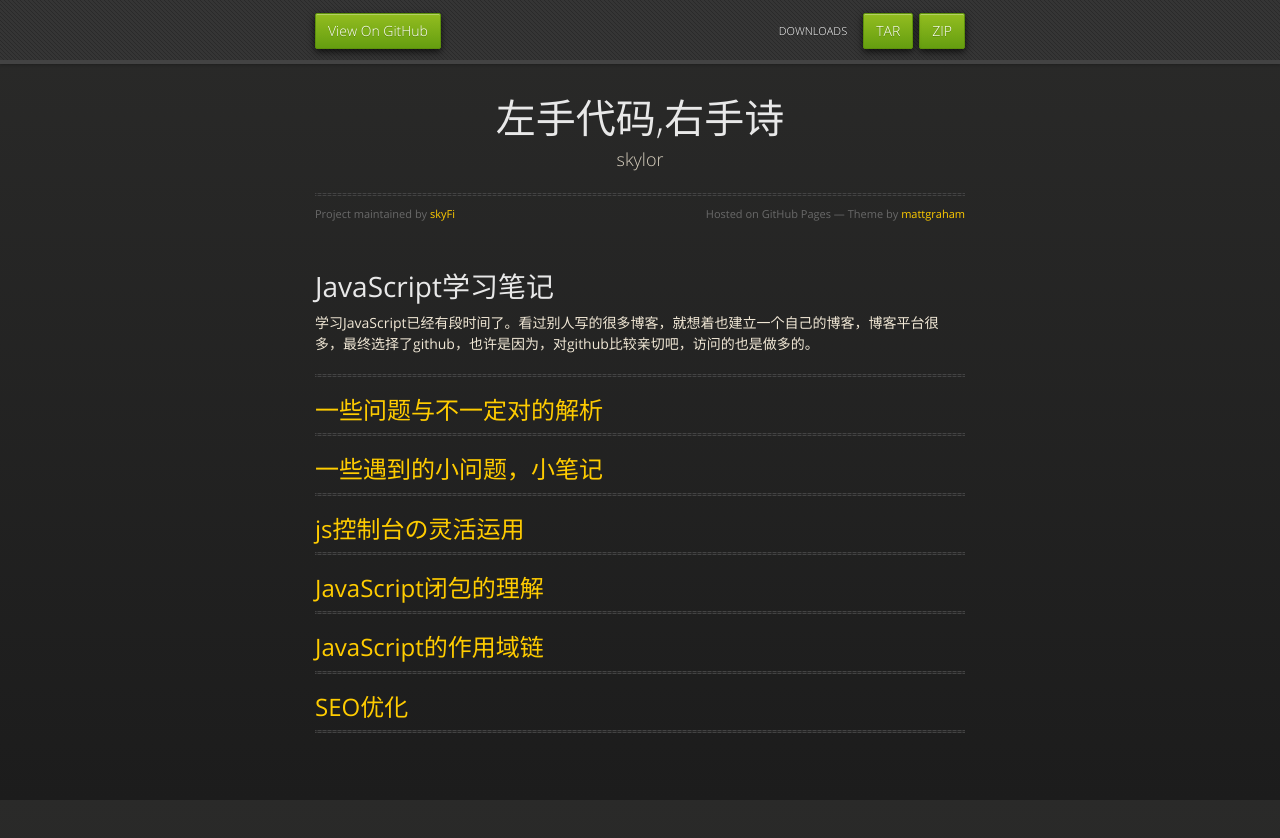
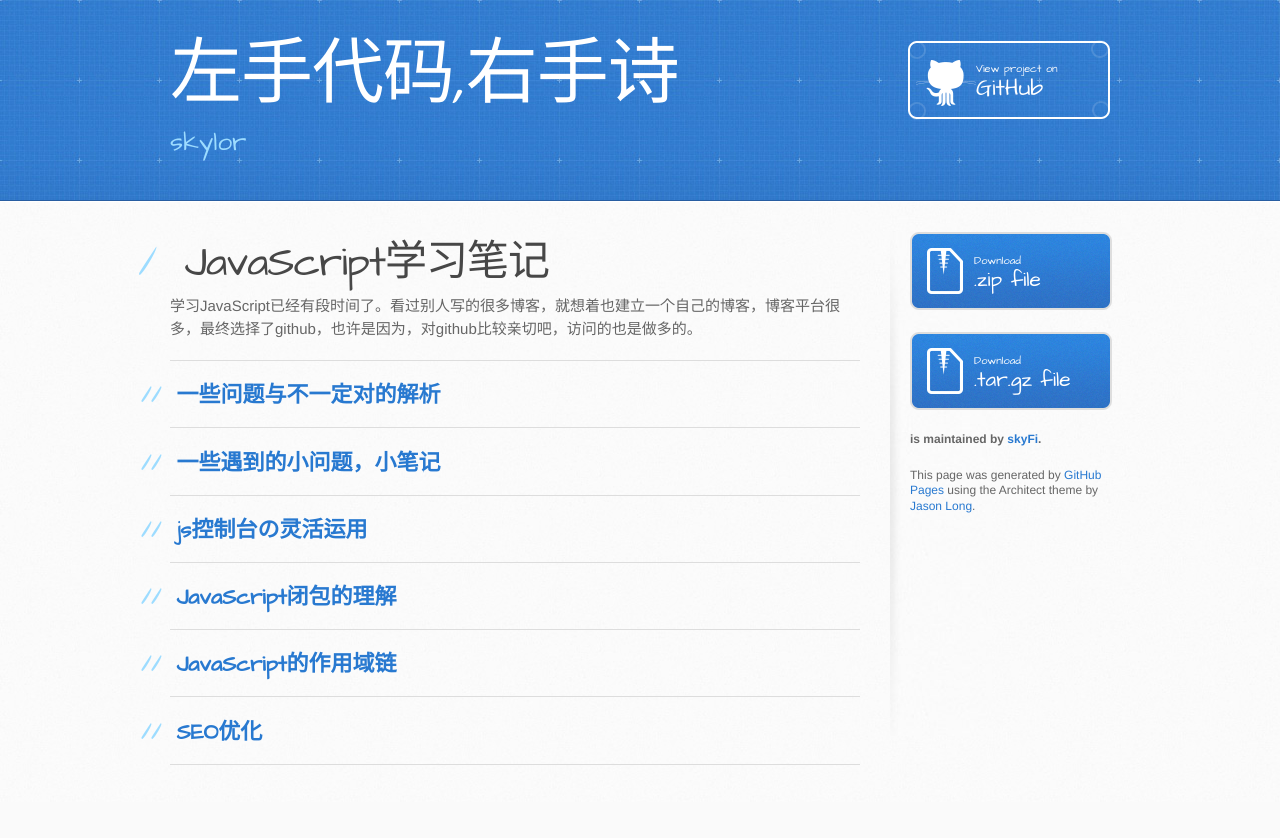
Before and after one commit to skyFi/jsNode, a plain HTML site: page index.html in a window 1280 px wide. After the commit the page ends 802 px from the top, so only its background shows below. Drawn offline with nearby package versions, Linux system fonts and the light colour scheme.

Commit message:
Create gh-pages branch via GitHub

```diff
--- a/index.html
+++ b/index.html
@@ -1,44 +1,34 @@
-<!doctype html>
+<!DOCTYPE html>
 <html>
   <head>
-    <meta charset="utf-8">
+    <meta charset='utf-8'>
     <meta http-equiv="X-UA-Compatible" content="chrome=1">
+    <meta name="viewport" content="width=device-width, initial-scale=1, maximum-scale=1">
+    <link href='https://fonts.googleapis.com/css?family=Architects+Daughter' rel='stylesheet' type='text/css'>
+    <link rel="stylesheet" type="text/css" href="stylesheets/stylesheet.css" media="screen">
+    <link rel="stylesheet" type="text/css" href="stylesheets/github-light.css" media="screen">
+    <link rel="stylesheet" type="text/css" href="stylesheets/print.css" media="print">
+
+    <!--[if lt IE 9]>
+    <script src="//html5shiv.googlecode.com/svn/trunk/html5.js"></script>
+    <![endif]-->
+
     <title>左手代码,右手诗 by skyFi</title>
-    <link rel="stylesheet" href="stylesheets/styles.css">
-    <link rel="stylesheet" href="stylesheets/github-dark.css">
-    <script src="https://ajax.googleapis.com/ajax/libs/jquery/1.7.1/jquery.min.js"></script>
-    <script src="javascripts/respond.js"></script>
-    <!--[if lt IE 9]>
-      <script src="//html5shiv.googlecode.com/svn/trunk/html5.js"></script>
-    <![endif]-->
-    <!--[if lt IE 8]>
-    <link rel="stylesheet" href="stylesheets/ie.css">
-    <![endif]-->
-    <meta name="viewport" content="width=device-width, initial-scale=1, user-scalable=no">
+  </head>
 
-  </head>
   <body>
-      <div id="header">
-        <nav>
-          <li class="fork"><a href="https://github.com/skyFi/jsNode">View On GitHub</a></li>
-          <li class="downloads"><a href="https://github.com/skyFi/jsNode/zipball/master">ZIP</a></li>
-          <li class="downloads"><a href="https://github.com/skyFi/jsNode/tarball/master">TAR</a></li>
-          <li class="title">DOWNLOADS</li>
-        </nav>
-      </div><!-- end header -->
+    <header>
+      <div class="inner">
+        <h1>左手代码,右手诗</h1>
+        <h2>skylor</h2>
+        <a href="https://github.com/skyFi/jsNode" class="button"><small>View project on</small> GitHub</a>
+      </div>
+    </header>
 
-    <div class="wrapper">
-
-      <section>
-        <div id="title">
-          <h1>左手代码,右手诗</h1>
-          <p>skylor</p>
-          <hr>
-          <span class="credits left">Project maintained by <a href="https://github.com/skyFi">skyFi</a></span>
-          <span class="credits right">Hosted on GitHub Pages &mdash; Theme by <a href="https://twitter.com/michigangraham">mattgraham</a></span>
-        </div>
-
-        <h1>
+    <div id="content-wrapper">
+      <div class="inner clearfix">
+        <section id="main-content">
+          <h1>
 <a id="javascript学习笔记" class="anchor" href="#javascript%E5%AD%A6%E4%B9%A0%E7%AC%94%E8%AE%B0" aria-hidden="true"><span class="octicon octicon-link"></span></a>JavaScript学习笔记</h1>
 
 <p>学习JavaScript已经有段时间了。看过别人写的很多博客，就想着也建立一个自己的博客，博客平台很多，最终选择了github，也许是因为，对github比较亲切吧，访问的也是做多的。</p>
@@ -80,10 +70,25 @@
 </h2>
 
 <hr>
-      </section>
+        </section>
 
+        <aside id="sidebar">
+          <a href="https://github.com/skyFi/jsNode/zipball/master" class="button">
+            <small>Download</small>
+            .zip file
+          </a>
+          <a href="https://github.com/skyFi/jsNode/tarball/master" class="button">
+            <small>Download</small>
+            .tar.gz file
+          </a>
+
+          <p class="repo-owner"><a href="https://github.com/skyFi/jsNode"></a> is maintained by <a href="https://github.com/skyFi">skyFi</a>.</p>
+
+          <p>This page was generated by <a href="https://pages.github.com">GitHub Pages</a> using the Architect theme by <a href="https://twitter.com/jasonlong">Jason Long</a>.</p>
+        </aside>
+      </div>
     </div>
-    <!--[if !IE]><script>fixScale(document);</script><![endif]-->
+
 
   </body>
 </html>
```
